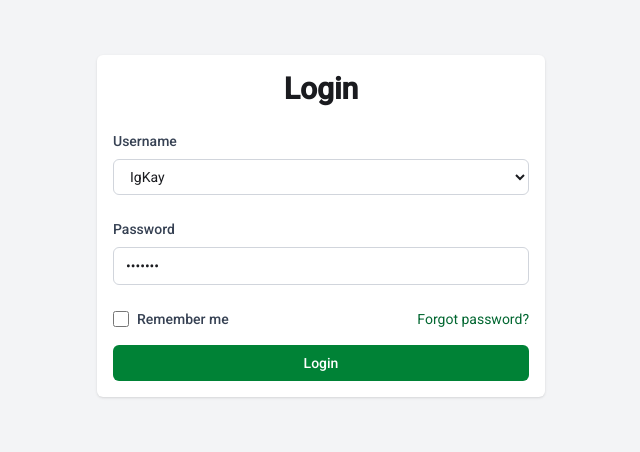
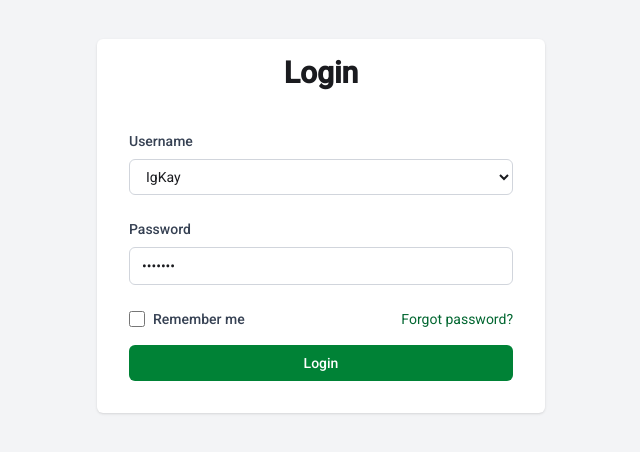
Before and after one commit to kingdanie/T-manager, an Angular app: page /login in a window 1280 px wide. Shown: the part 174-626 px from the top of the page, without its empty margins (319-959 px from the left). Built offline with nearby package versions, Linux system fonts and the light colour scheme.

Commit message:
feat: add spacing and padding to login form for improved layout

```diff
--- a/src/app/components/login/login.html
+++ b/src/app/components/login/login.html
@@ -2,7 +2,7 @@
   <div class="w-full max-w-md p-4 rounded-md shadow-sm bg-white">
     <h1 class="text-3xl font-bold text-center mb-6">Login</h1>
 
-    <form (ngSubmit)="onSubmit()">
+    <form (ngSubmit)="onSubmit()" class="space-y-4 p-4">
       <div class="mb-6">
         <label for="username" class="text-sm font-medium text-gray-700 block mb-2">Username</label>
         <select id="username" [(ngModel)]="selectedUsername" name="username" class="w-full px-3 py-2 rounded-md border border-gray-300 focus:outline-none focus:ring-1 focus:ring-green-500">
```
